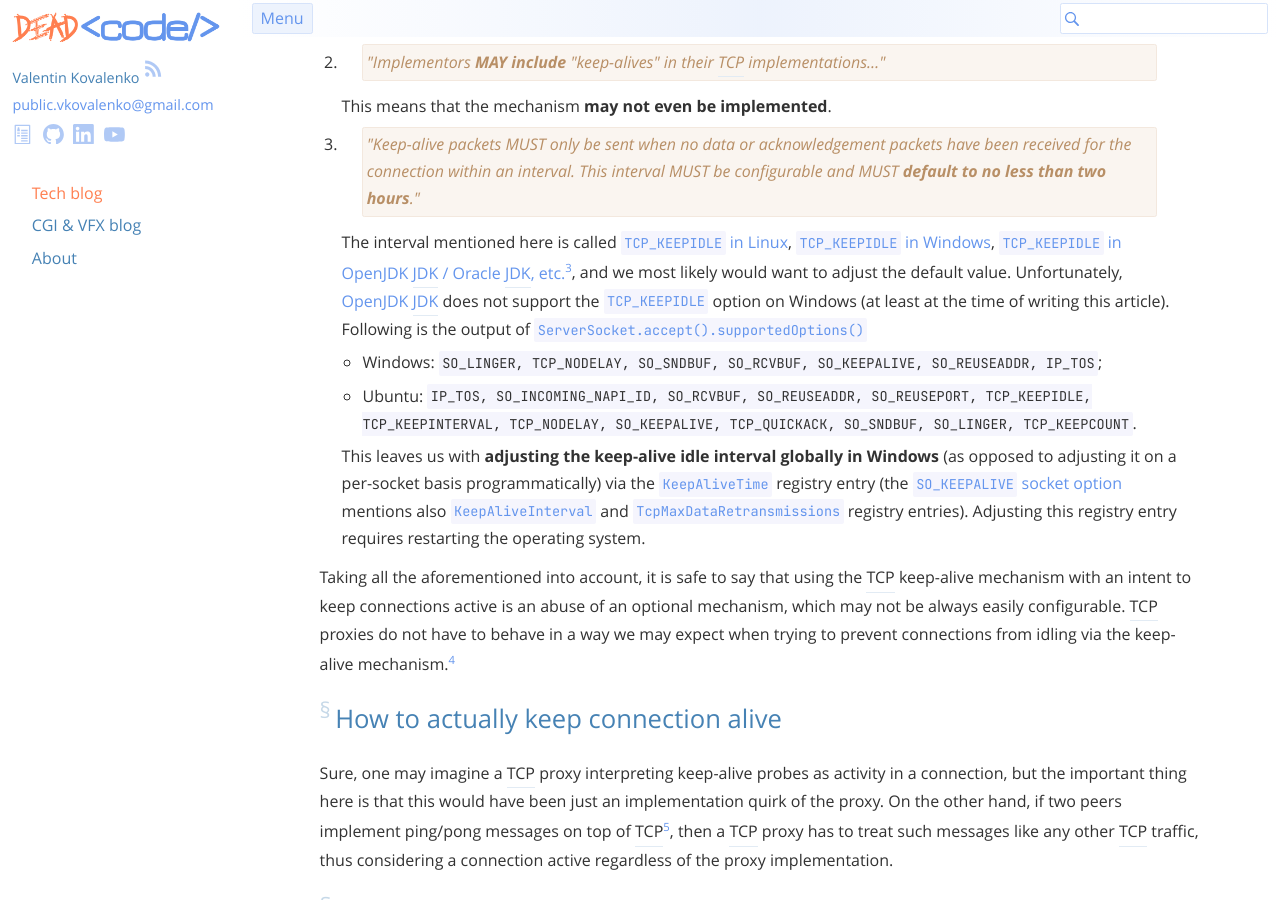
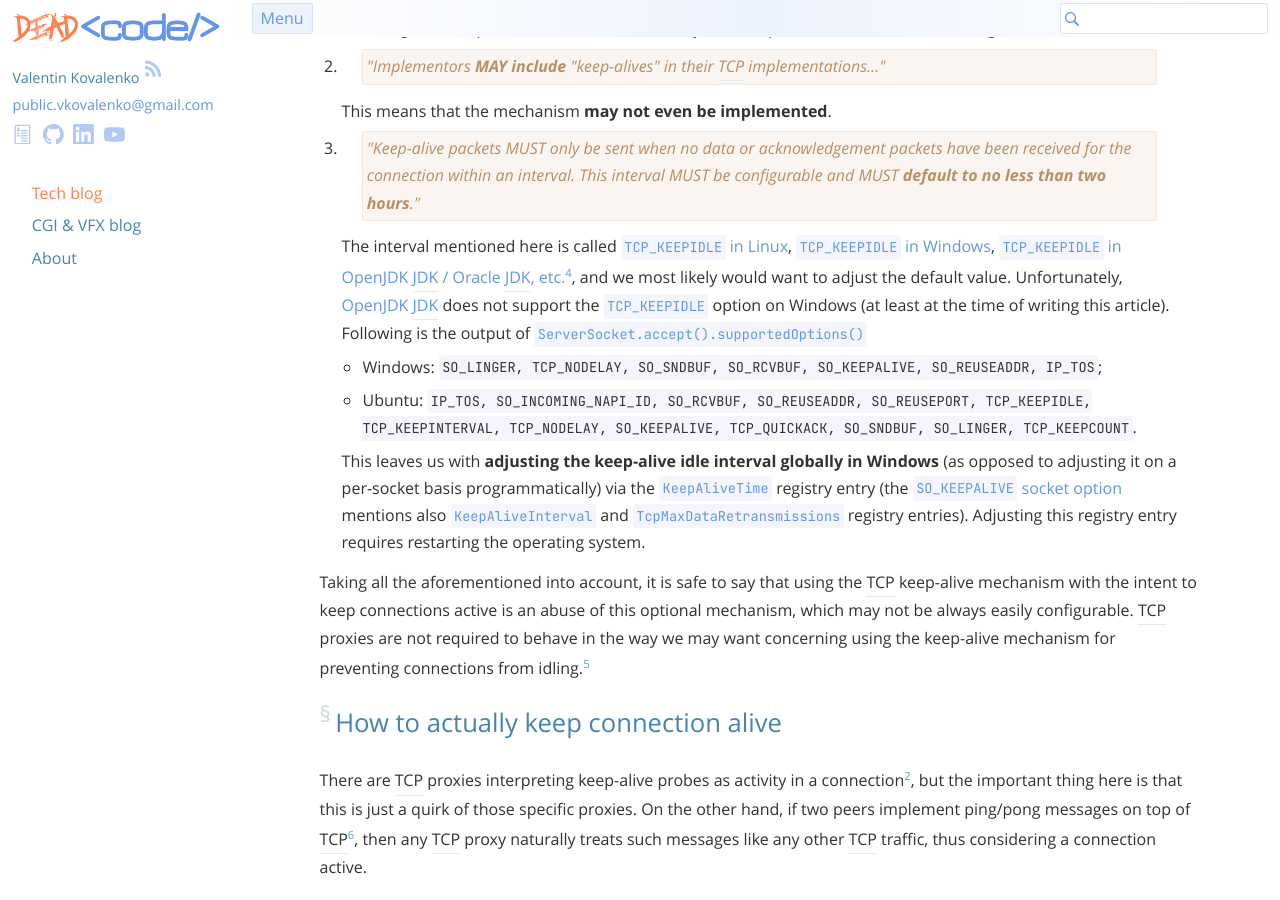
Before and after one commit to stIncMale/stincmale.github.io, a Jekyll site: the page built from _posts/2020-09-23-tcp-keep-alive.md, in a window 1280 px wide and 900 px high, scrolled down 1536 px. Built offline with Jekyll 4.4.1, drawn with Linux system fonts in a browser that asks for light colours; some of the changed text lies outside the part shown.

Commit message:
Update `tcp-keep-alive` with info on TCP proxies that reset inactivity timeout when receiving keep-alive probes

```diff
--- a/_includes/common-links-abbreviations.md
+++ b/_includes/common-links-abbreviations.md
@@ -191,3 +191,7 @@
 {:data-title="International Organization for Standardization"}
 *[IEC]:
 {:data-title="International Electrotechnical Commission"}
+*[AWS]:
+{:data-title="Amazon Web Services"}
+*[OSI]:
+{:data-title="Open Systems Interconnection"}
--- a/_posts/2020-09-23-tcp-keep-alive.md
+++ b/_posts/2020-09-23-tcp-keep-alive.md
@@ -16,9 +16,11 @@ custom_description: The name &quot;keep-alive&quot; is misleading and leads some
 *[NAT]:
 {:data-title="Network Address Translator"}
 
-The name "keep-alive" is misleading and leads some engineers into thinking that it is a good idea to use the mechanism
+The name "keep-alive" is misleading and leads some engineers into thinking
+that it is a good idea to use this mechanism
 for preventing a TCP proxy from considering a connection[^1] idle and terminating it.
-This article explains why even if possible (and that is a big "if"), this cannot be done reliably.
+This article explains why despite being possible[^2],
+the approach may not necessarily be used reliably across different TCP implementations and proxies.
 It also shows an example of using HAProxy where the approach fails.
 
 {% include toc.md %}
@@ -54,7 +56,7 @@ Below are some notable points from the specification.
    The interval mentioned here is called
    [`TCP_KEEPIDLE` in Linux](https://man7.org/linux/man-pages/man7/tcp.7.html),
    [`TCP_KEEPIDLE` in Windows](https://docs.microsoft.com/en-us/windows/win32/winsock/ipproto-tcp-socket-options),
-   [`TCP_KEEPIDLE` in OpenJDK JDK / Oracle JDK, etc.](https://docs.oracle.com/en/java/javase/17/docs/api/jdk.net/jdk/net/ExtendedSocketOptions.html#TCP_KEEPIDLE)[^3],
+   [`TCP_KEEPIDLE` in OpenJDK JDK / Oracle JDK, etc.](https://docs.oracle.com/en/java/javase/17/docs/api/jdk.net/jdk/net/ExtendedSocketOptions.html#TCP_KEEPIDLE)[^4],
    and we most likely would want to adjust the default value. Unfortunately,
    [OpenJDK JDK] does not support the [`TCP_KEEPIDLE`](https://docs.oracle.com/en/java/javase/17/docs/api/jdk.net/jdk/net/ExtendedSocketOptions.html#TCP_KEEPIDLE) option on Windows
    (at least at the time of writing this article).
@@ -73,22 +75,25 @@ Below are some notable points from the specification.
    registry entries).
    Adjusting this registry entry requires restarting the operating system.
 
-Taking all the aforementioned into account, it is safe to say that using the TCP keep-alive mechanism with an intent to keep connections active
-is an abuse of an optional mechanism, which may not be always easily configurable.
-TCP proxies do not have to behave in a way we may expect when trying to prevent connections from idling via the keep-alive mechanism.[^4]
+Taking all the aforementioned into account,
+it is safe to say that using the TCP keep-alive mechanism with the intent to keep connections active
+is an abuse of this optional mechanism, which may not be always easily configurable.
+TCP proxies are not required to behave in the way we may want concerning using the keep-alive
+mechanism for preventing connections from idling.[^5]
 
 ### [](#right-way){:.section-link}How to actually keep connection alive {#right-way}
-Sure, one may imagine a TCP proxy interpreting keep-alive probes as activity in a connection, but the important thing here is that
-this would have been just an implementation quirk of the proxy. On the other hand, if two peers implement ping/pong messages
-on top of TCP[^5], then a TCP proxy has to treat such messages like any other TCP traffic,
-thus considering a connection active regardless of the proxy implementation.
+There are TCP proxies interpreting keep-alive probes as activity in a connection[^2],
+but the important thing here is that this is just a quirk of those specific proxies.
+On the other hand, if two peers implement ping/pong messages on top of TCP[^6],
+then any TCP proxy naturally treats such messages like any other TCP traffic,
+thus considering a connection active.
 
 ## [](#practice){:.section-link}Practice {#practice}
 Let us try and see how a [production-grade](https://www.haproxy.org/they-use-it.html) HAProxy reacts to TCP keepalive probes
 when operating as a TCP reverse proxy. I am going to use a self-written TCP
 [client](https://github.com/stIncMale/sandbox-java/blob/master/examples/src/main/java/stincmale/sandbox/examples/tcpkeepalive/Client.java)
 and [server](https://github.com/stIncMale/sandbox-java/blob/master/examples/src/main/java/stincmale/sandbox/examples/tcpkeepalive/Server.java)
-that communicate via a protocol mostly compliant with the [echo protocol](https://www.rfc-editor.org/rfc/rfc862)[^6].
+that communicate via a protocol mostly compliant with the [echo protocol](https://www.rfc-editor.org/rfc/rfc862)[^7].
 
 ### [](#preparation){:.section-link}Preparation {#preparation}
 I am going to run the proxy, the client and the server on Ubuntu.
@@ -329,29 +334,43 @@ The same is true for segments 6 and 7 respectively. Note that the first probe wa
 about 5 s of idling, the next probe was sent in another 5 s.
 * Segments 8 and 9 with flags `F.` (`FYN-ACK`), `R.` (`RST-ACK`) respectively is how the proxy terminated its connection with the server.
 
-Hereby we showed that TCP keep-alive mechanism cannot be used with HAProxy to prevent it from terminating connections.
+We hereby showed that the TCP keep-alive mechanism fails to prevent
+HAProxy from terminating idle connections.
 
 [^1]: The "connection" referred to here is not a single
     [TCP connection](https://www.rfc-editor.org/rfc/rfc9293#section-4-1.3),
     but an abstraction over two linked TCP connections&mdash;client-proxy & proxy-server,
     that together allow client-server communication.
 
-[^2]: I may also recommend reading
+[^2]: The following TCP proxies all reset the idling timer due to TCP keep-alive segments:
+    * [AWS Network Load Balancer](https://aws.amazon.com/elasticloadbalancing/network-load-balancer/)
+    <q>["functions at the fourth layer of the Open Systems Interconnection (OSI) model"](https://docs.aws.amazon.com/elasticloadbalancing/latest/network/introduction.html#network-load-balancer-overview)</q>,
+    <q>["clients or targets can use TCP keepalive packets to reset the idle timeout"](https://docs.aws.amazon.com/elasticloadbalancing/latest/network/network-load-balancers.html#connection-idle-timeout)</q>.
+    * [Azure Load Balancer](https://learn.microsoft.com/en-us/azure/load-balancer/)
+    <q>["operates at layer 4 of the Open Systems Interconnection (OSI) model"](https://learn.microsoft.com/en-us/azure/load-balancer/load-balancer-overview)</q>,
+    <q>["keep-alive packets ensure the idle timeout value isn't reached and the connection is maintained for a long period"](https://learn.microsoft.com/en-us/azure/load-balancer/load-balancer-tcp-reset#configurable-tcp-idle-timeout)</q>.
+    * Google Cloud Proxy Network Load Balancer is a
+    <q>["layer 4 reverse proxy load balancer"](https://cloud.google.com/load-balancing/docs/proxy-network-load-balancer)</q>,
+    which suggests users to
+    <q>["ensure applications that open TCP connections do so with the `SO_KEEPALIVE` option enabled"](https://cloud.google.com/compute/docs/troubleshooting/general-tips#idle-connections)</q>,
+    to prevent idle connections.
+
+[^3]: I may also recommend reading
     ["When TCP sockets refuse to die"](https://idea.popcount.org/2019-09-20-when-tcp-sockets-refuse-to-die/)
     <span class="insignificant">by [Marek Majkowski](https://idea.popcount.org)</span>
 
-[^3]: The link is to [Oracle JDK] documentation
+[^4]: The link is to [Oracle JDK] documentation
     because there is no other documentation published for the option,
     but the option was [implemented](https://bugs.openjdk.org/browse/JDK-8194298) in [OpenJDK JDK].
 
-[^4]: For software or hardware that operates on levels below TCP,
+[^5]: For software or hardware that operates on levels below TCP,
     e.g., [NAT](https://www.rfc-editor.org/rfc/rfc2663) implementations and firewalls operating on the IP level, the situation is different
     because TCP keep-alive probes are traffic for them just like any other traffic.
 
-[^5]: For example, the [WebSocket](https://www.rfc-editor.org/rfc/rfc6455) protocol has
+[^6]: For example, the [WebSocket](https://www.rfc-editor.org/rfc/rfc6455) protocol has
     [ping/pong frames](https://www.rfc-editor.org/rfc/rfc6455#section-5.5.2).
 
-[^6]: The protocol is documented in
+[^7]: The protocol is documented in
     [`Server.java`](https://github.com/stIncMale/sandbox-java/blob/master/examples/src/main/java/stincmale/sandbox/examples/tcpkeepalive/Server.java),
     and besides treating bytes
     `0x68` (`LATIN SMALL LETTER H` in [UTF-8](https://www.rfc-editor.org/rfc/rfc3629))
```
Also changed, not shown: other parts of _posts/2020-09-23-tcp-keep-alive.md (+2 -2 lines).
